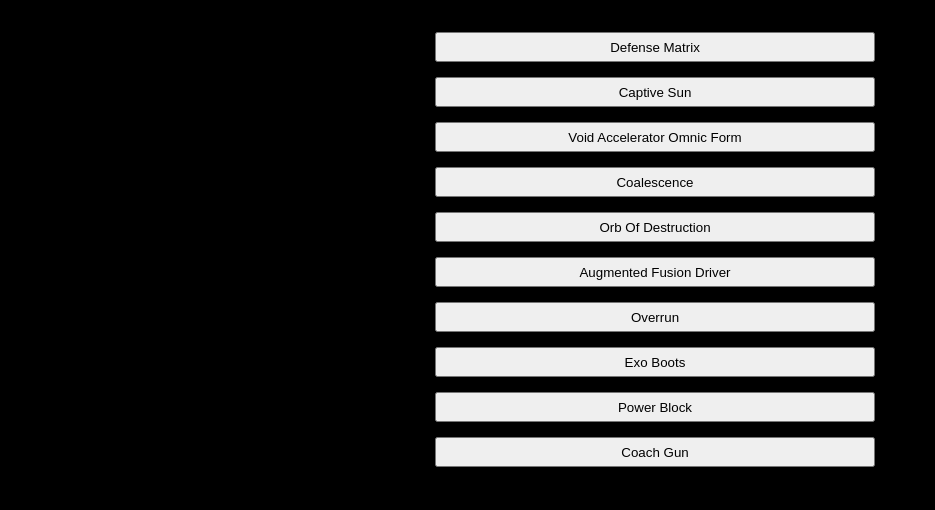
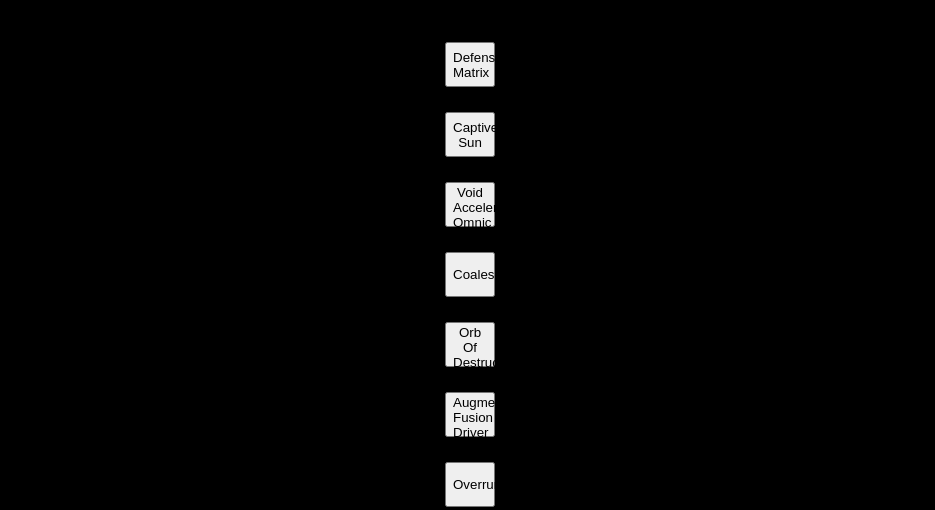
Before and after one commit to CubeKR1/Overwatch2, a plain HTML site: page index.html in a window 1280 px wide. Shown: the part 513-1023 px from the top of the page, without its empty margins (0-935 px from the left). Drawn offline with Linux system fonts and the light colour scheme.

Commit message:
Update style.css

```diff
--- a/style.css
+++ b/style.css
@@ -21,9 +21,9 @@
 
 .option-button {
     display: block;
-    margin: 15px;
-    height: 30px;
-    width: 100%;
+    margin: 25px;
+    height: 45px;
+    width: 50px;
 }
 
 .button-container {
```
